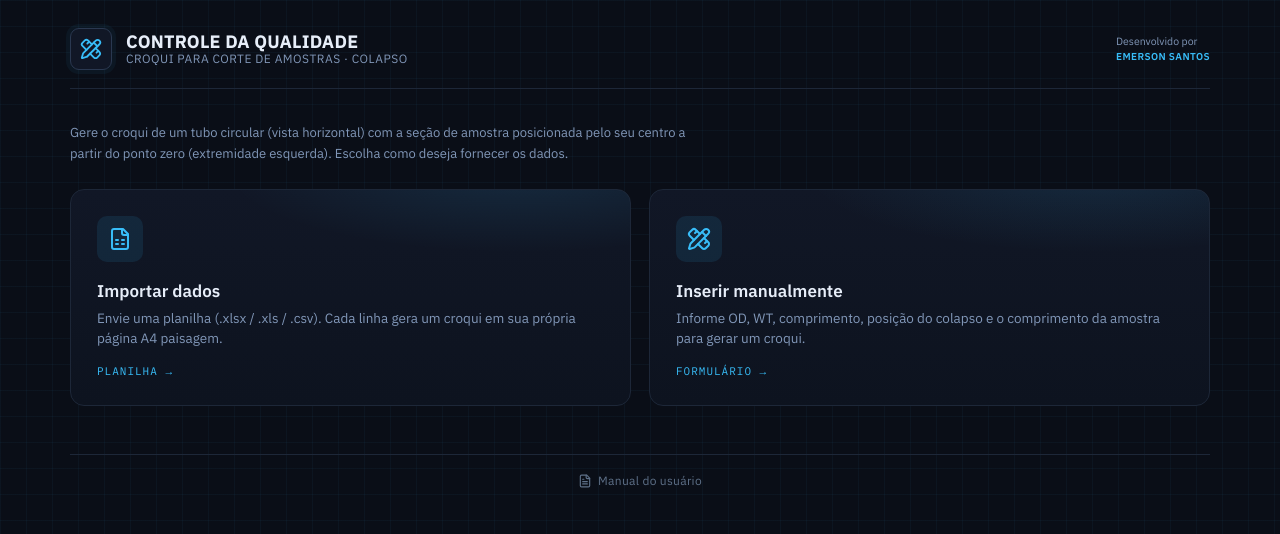
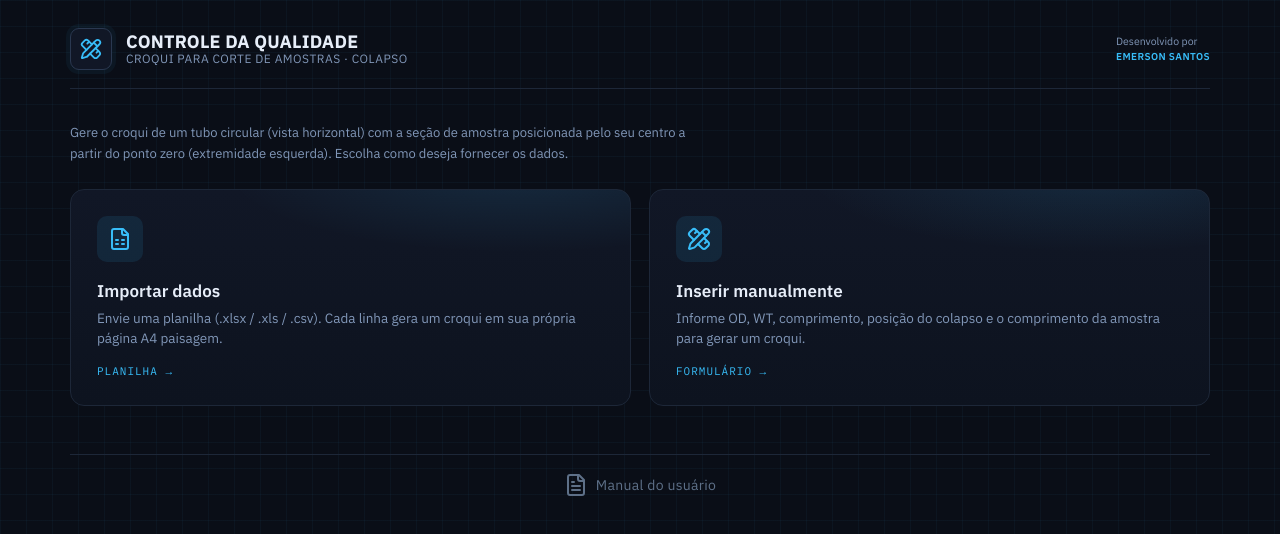
Before and after one commit to emersoncsp-bot/croqui-amostra-colapso, a React (Vite) app: page / in a window 1280 px wide. Shown: the top 534 px of the page. Built offline with nearby package versions, Linux system fonts and the light colour scheme.

Commit message:
Enhance footer link styles and icon size
Updated footer link styles and increased icon size.

```diff
--- a/src/App.jsx
+++ b/src/App.jsx
@@ -148,8 +148,8 @@ select.inp{appearance:none;-webkit-appearance:none;cursor:pointer;padding-right:
 /* rodapé com link do manual */
 .ct-foot{margin-top:48px;padding-top:18px;border-top:1px solid var(--line);
   display:flex;justify-content:center}
-.ct-foot a{display:inline-flex;align-items:center;gap:6px;color:var(--muted2);
-  font-size:12px;text-decoration:none;transition:.15s;letter-spacing:.3px}
+.ct-foot a{display:inline-flex;align-items:center;gap:8px;color:var(--muted2);
+  font-size:14px;text-decoration:none;transition:.15s;letter-spacing:.3px}
 .ct-foot a:hover{color:var(--accent)}
 
 @media print{
@@ -1131,7 +1131,7 @@ export default function App() {
         {/* RODAPÉ — link do manual (não sai na impressão) */}
         <div className="ct-foot no-print">
           <a href="/manual.pdf" target="_blank" rel="noreferrer">
-            <FileText size={14} /> Manual do usuário
+            <FileText size={24} /> Manual do usuário
           </a>
         </div>
       </div>
```
